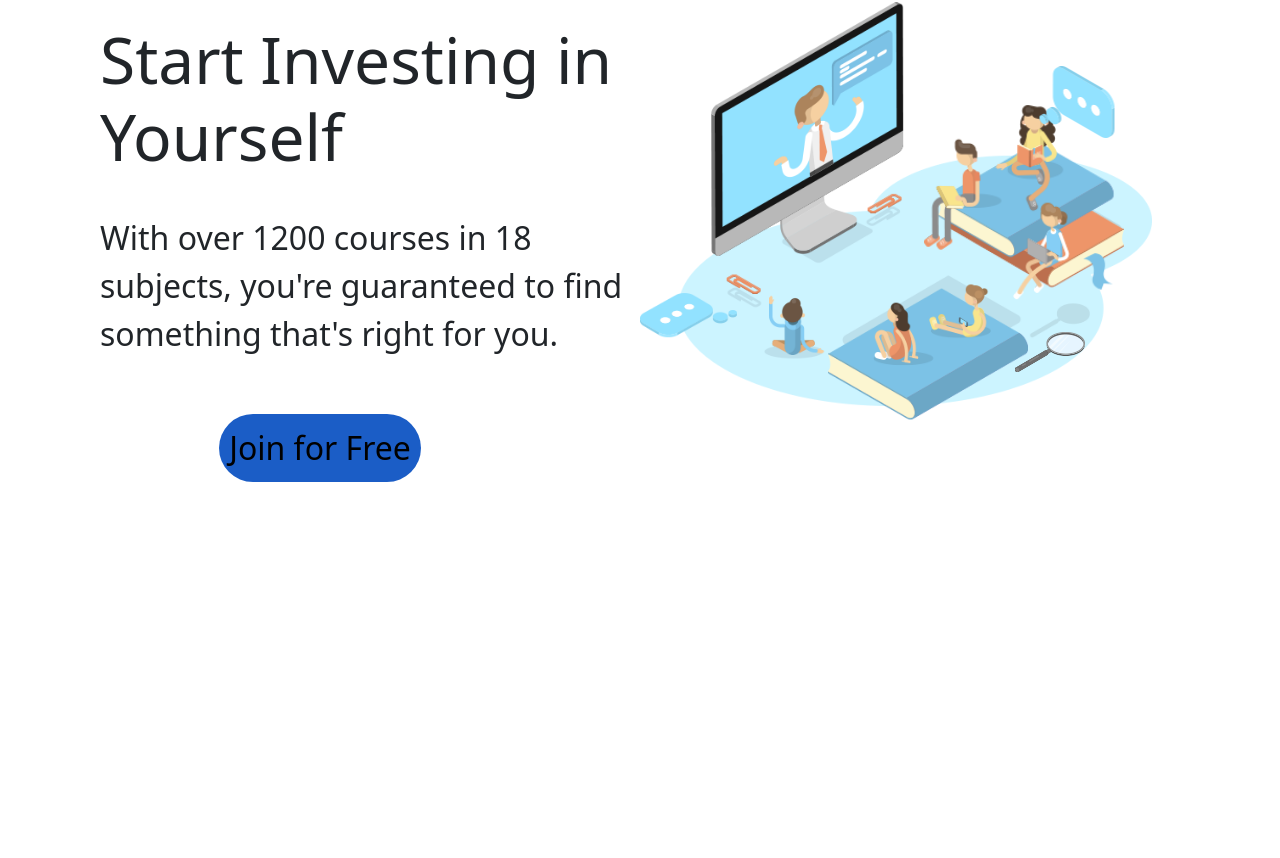
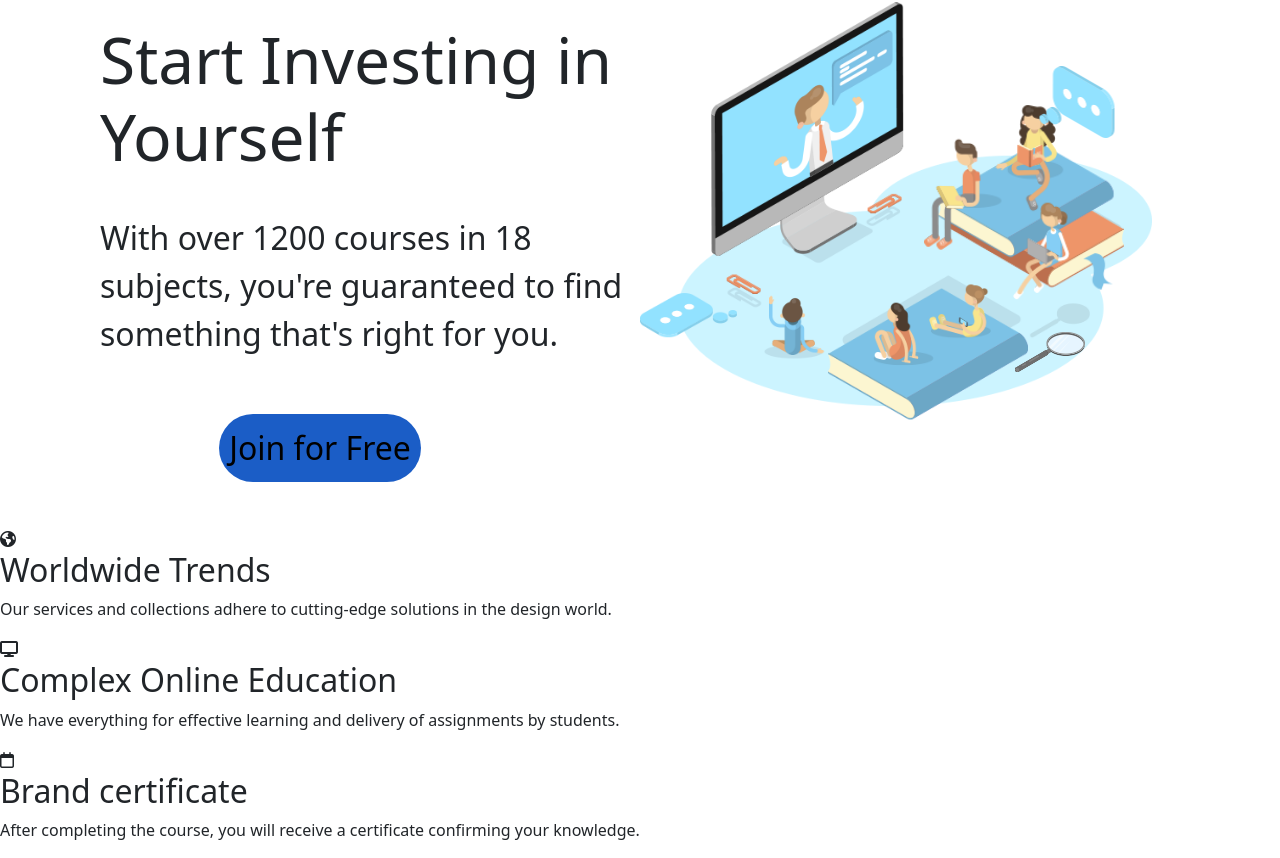
Before and after one commit to mazlumerceylan/proj-html-vuejs, a Vue app: page / in a window 1280 px wide. Shown: the part 187-1045 px from the top of the page. Before the commit the page ends 800 px from the top, so only its background shows below. Built offline with nearby package versions, Linux system fonts and the light colour scheme.

Commit message:
card container crated

```diff
--- a/src/components/Main.vue
+++ b/src/components/Main.vue
@@ -16,6 +16,29 @@
   </div>
 </div>
 
+<div class="card-container">
+  <div class="card-icon">
+    <i class="fa-solid fa-earth-americas"></i>
+    <h2>Worldwide Trends</h2>
+    <p>Our services and collections adhere to cutting-edge solutions in the design world.
+    </p>
+  </div>
+
+  <div class="card-icon">
+    <i class="fa-solid fa-display"></i>
+    <h2>Complex Online Education</h2>
+    <p>We have everything for effective learning and delivery of assignments by students.
+    </p>
+  </div>
+
+  <div class="card-icon">
+    <i class="fa-regular fa-calendar"></i>
+    <h2>Brand certificate</h2>
+    <p>After completing the course, you will receive a certificate confirming your knowledge.</p>
+  </div>
+
+</div>
+
 </template>
 
 <script>
```
